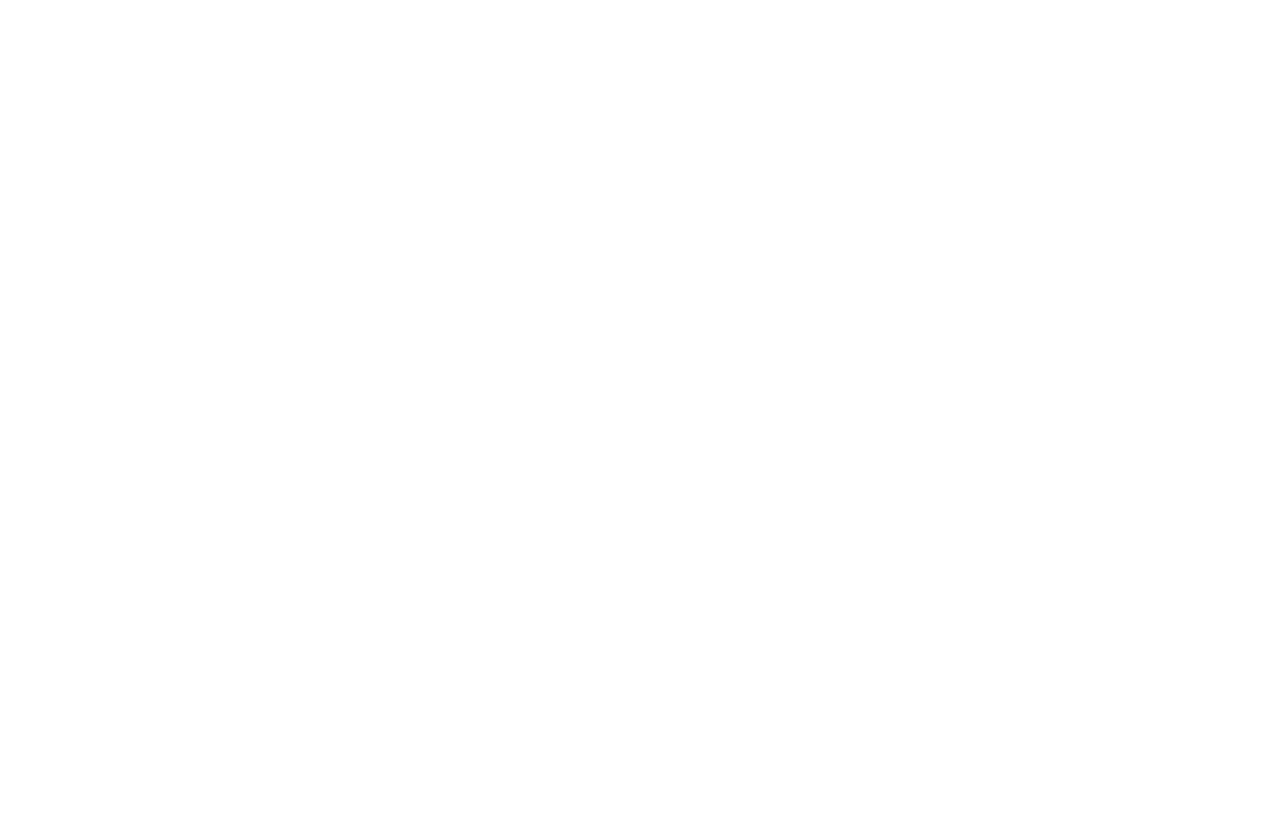
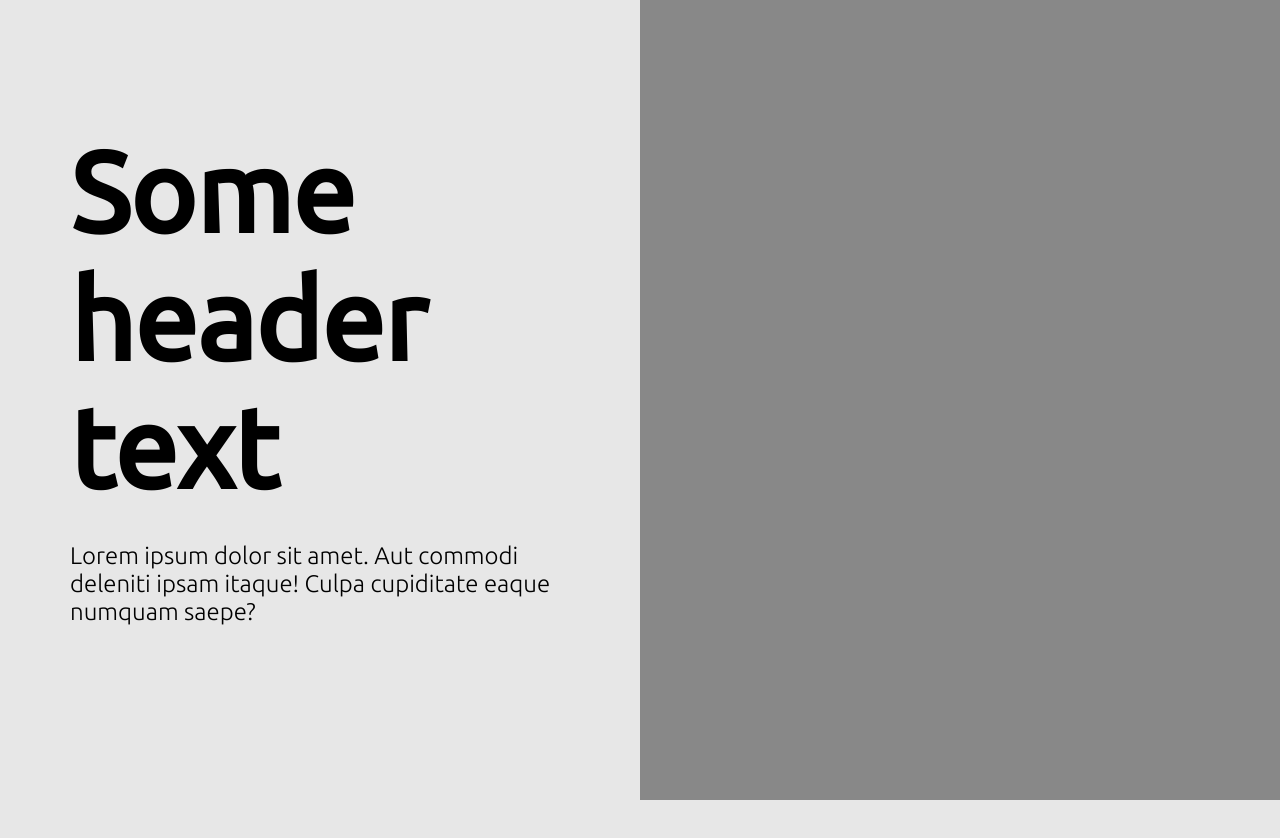
Before and after one commit to fab4u-4empion/AnimatedScroll, a plain HTML site: page index.html in a window 1280 px wide. Shown: the top 838 px of the page. Before the commit the page ends 800 px from the top, so only its background shows below. Drawn offline with Linux system fonts and the light colour scheme.

Commit message:
page 1 basic

```diff
--- /dev/null
+++ b/index.css
@@ -0,0 +1,52 @@
+@import url('https://fonts.googleapis.com/css2?family=Roboto:wght@400;500&family=Ubuntu:wght@300;400&display=swap');
+
+body {
+    background: #e7e7e7;
+    font-family: 'Ubuntu', sans-serif;
+}
+
+* {
+    margin: 0;
+    padding: 0;
+    box-sizing: border-box;
+}
+
+:root {
+    --page-1-scroll: 0;
+}
+
+.page {
+    height: 100vh;
+    position: relative;
+}
+
+.page-1 {
+    display: flex;
+    position: sticky;
+    top: 0;
+    transform: translate(0, calc(-1% * (max(var(--page-1-scroll), 30) - 30) * 100 / 30));
+}
+
+.page-1__left, .page-1__right {
+    height: 100%;
+    width: 50%;
+    font-weight: lighter;
+}
+
+.page-1__right {
+    background: rgb(136, 136, 136, calc(100% - 1% * min(var(--page-1-scroll), 30) * 100 / 30));
+}
+
+.page-1__text {
+    padding: 0 70px;
+    margin-top: 20%;
+}
+
+.page-1__text_h1 {
+    font-size: 7em;
+}
+
+.page-1__text_text {
+    font-size: 1.5em;
+    padding-top: 30px;
+}
--- a/index.html
+++ b/index.html
@@ -2,9 +2,23 @@
 <html lang="en">
 <head>
     <meta charset="UTF-8">
+    <link rel="stylesheet" href="index.css">
     <title>Animated Scroll</title>
 </head>
 <body>
-
+    <div class="page page-1">
+        <div class="page-1__left">
+            <div class="page-1__text">
+                <h1 class="page-1__text_h1">Some header text</h1>
+                <p class="page-1__text_text">Lorem ipsum dolor sit amet. Aut commodi deleniti ipsam itaque! Culpa cupiditate eaque numquam saepe?</p>
+            </div>
+        </div>
+        <div class="page-1__right"></div>
+    </div>
+    <div class="page"></div>
+    <div class="page"></div>
+    <div class="page"></div>
+    <div class="page"></div>
+    <script src="index.js"></script>
 </body>
 </html>
--- /dev/null
+++ b/index.js
@@ -0,0 +1,9 @@
+const onScroll = () => {
+    const htmlElement = document.documentElement
+    const scrollPercent = htmlElement.scrollTop / htmlElement.clientHeight
+    htmlElement.style.setProperty("--page-1-scroll", Math.min(scrollPercent * 100, 100).toString())
+}
+
+window.addEventListener("scroll", onScroll)
+
+onScroll()
```
